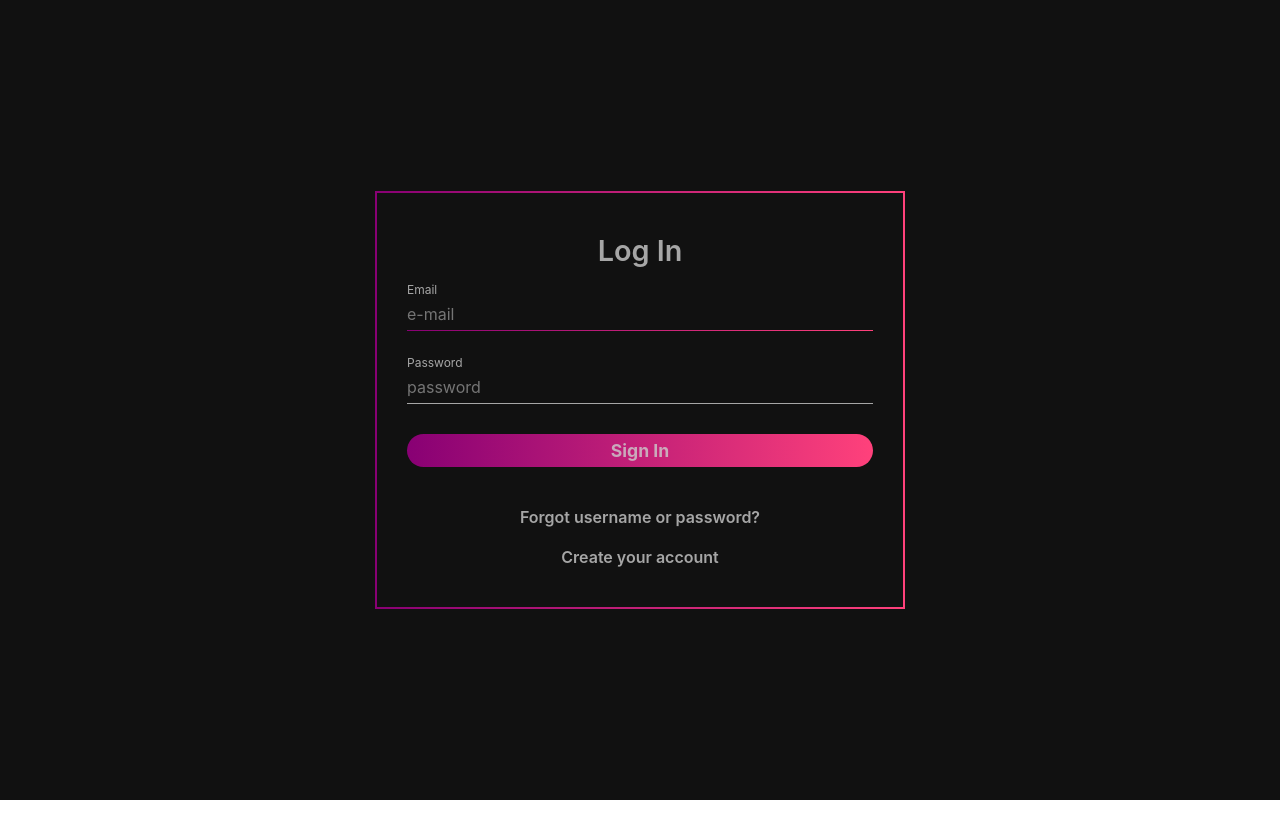
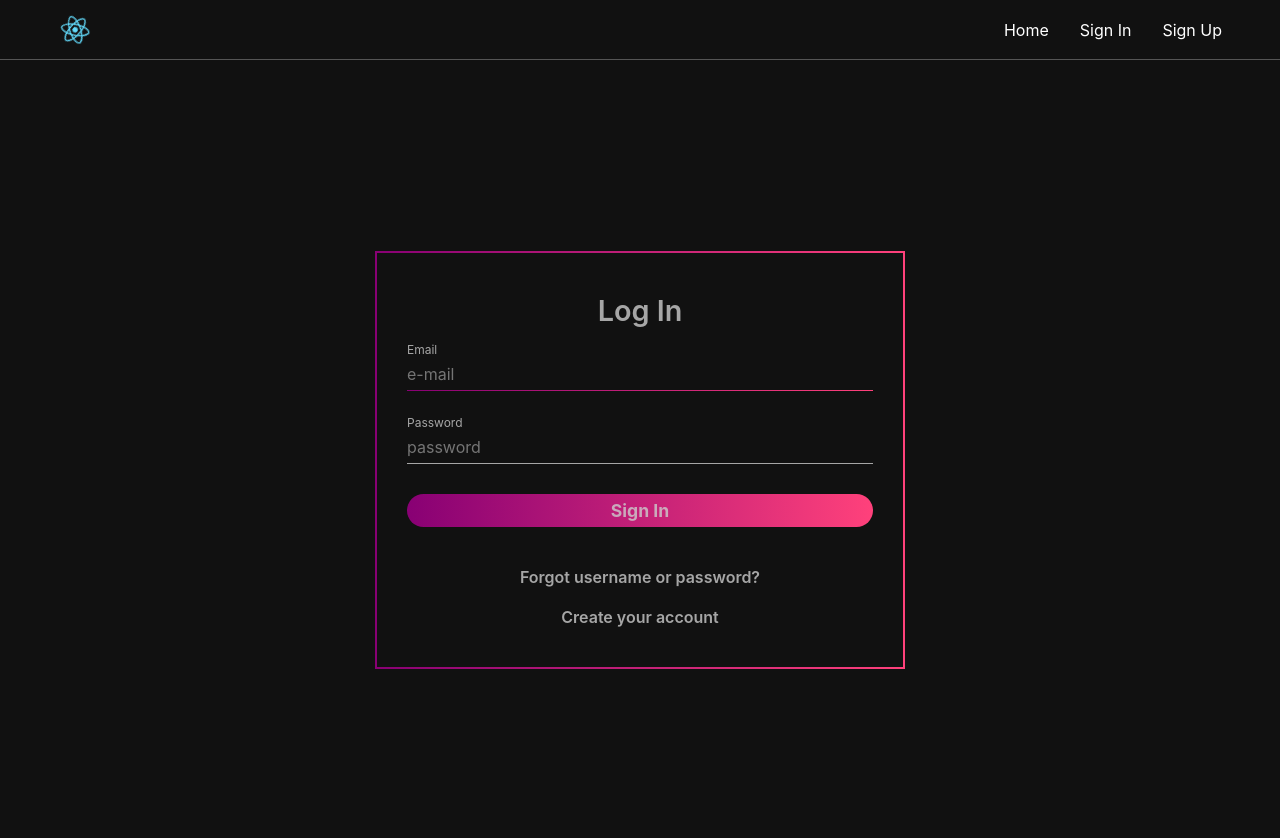
Before and after one commit to Brbuck/Create_User, a React (Create React App) app: page /signin in a window 1280 px wide. Shown: the top 838 px of the page. Before the commit the page ends 800 px from the top, so only its background shows below. Built offline with nearby package versions, Linux system fonts and the light colour scheme.

Commit message:
Create Header and Update

```diff
--- a/src/App.js
+++ b/src/App.js
@@ -4,12 +4,14 @@ import { BrowserRouter as Router } from 'react-router-dom';
 import Routes from './routes'
 import AuthProvider from './Context/authContext'
 import GlobalStyles from './GlobalStyles'
+import Header from './Components/Header'
 
 function App() {
   return (
 
     <Router>
       <AuthProvider>
+        <Header />
         <Routes />
         <GlobalStyles />
       </AuthProvider>
--- a/src/Components/Header/index.js
+++ b/src/Components/Header/index.js
@@ -1,11 +1,18 @@
 import React from 'react';
+import { Link } from 'react-router-dom';
+import logo from '../../logo.svg'
 
-import { Container } from './styles';
+import { Container, Navigation, Logo } from './styles';
 
 function Header() {
   return (
     <Container>
-
+      <Logo src={logo} alt="logo" />
+      <Navigation>
+        <Link to='/'>Home</Link>
+        <Link to='/signin'>Sign In</Link>
+        <Link to='/signup'>Sign Up</Link>
+      </Navigation>
     </Container>
   );
 }
--- a/src/Components/Header/styles.js
+++ b/src/Components/Header/styles.js
@@ -1,6 +1,40 @@
-import styled from 'styled-components';
+import styled, { keyframes } from 'styled-components';
+
+const LogoSpin = keyframes`
+  from {
+    transform: rotate(0deg);
+  }
+  to {
+    transform: rotate(360deg);
+  }
+
+`;
 
 export const Container = styled.header`
     width: 100%;
+    height: 60px;
+    padding: 8px 50px;
+    display: flex;
+    justify-content: space-between;
+    align-items: center;
+
+    border-bottom: 1px solid #555;
 
 `;
+
+export const Logo = styled.img`
+    width: 50px;
+    animation: ${LogoSpin} infinite 15s linear;
+`
+export const Navigation = styled.nav`
+    display: flex;
+    justify-content: space-between;
+    align-items: center;
+
+    a{
+        color: #fff;
+        margin-left: 15px;
+        padding: 8px;
+    }
+
+`
--- a/src/Components/SignIn/index.js
+++ b/src/Components/SignIn/index.js
@@ -25,11 +25,11 @@ function SignIn() {
         <Title>Log In</Title>
         <WrapperInput>
           <Label>Email</Label>
-          <EditInput type="email" name="email" {...register("email")} placeholder="e-mail" autoFocus />
+          <EditInput type="email"  {...register("email")} placeholder="e-mail" autoFocus />
         </WrapperInput>
         <WrapperInput>
           <Label>Password</Label>
-          <EditInput type="password" name="email" {...register("password")} placeholder="password" />
+          <EditInput type="password" name="password" {...register("password")} placeholder="password" />
         </WrapperInput>
         <EditButton type="submit">Sign In</EditButton>
         <Link to='#'>Forgot  username or password?</Link>
--- a/src/Pages/Home/styles.js
+++ b/src/Pages/Home/styles.js
@@ -1,6 +1,11 @@
 import styled from 'styled-components';
 
 export const Container = styled.div`
-    width: 100%;
+    width: 100vw;
+    height: 100vh;
+
+    display: flex;
+    align-items: center;
+    justify-content: center;
 
 `;
```
Also changed, not shown: src/logo.svg (added).
